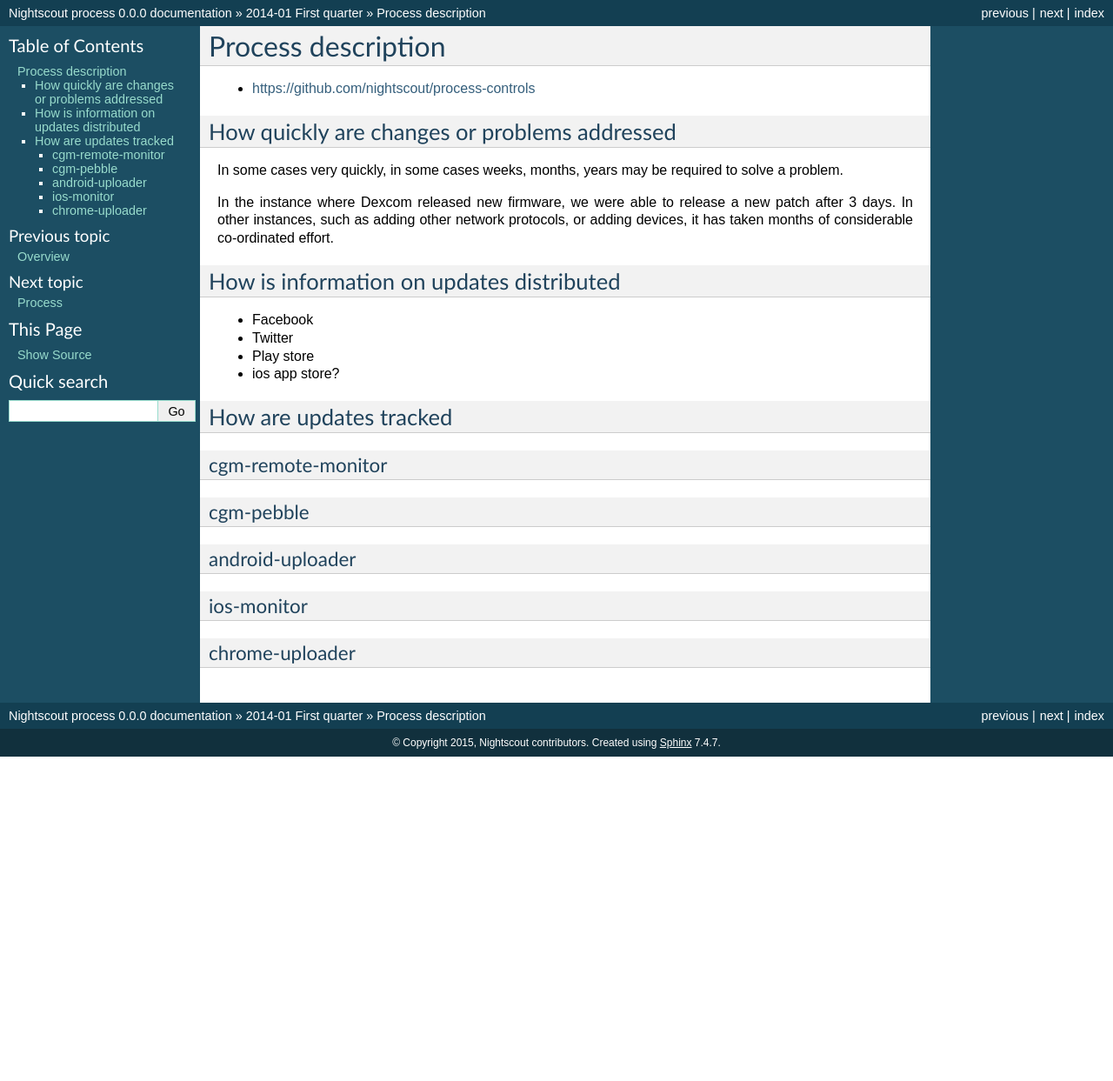
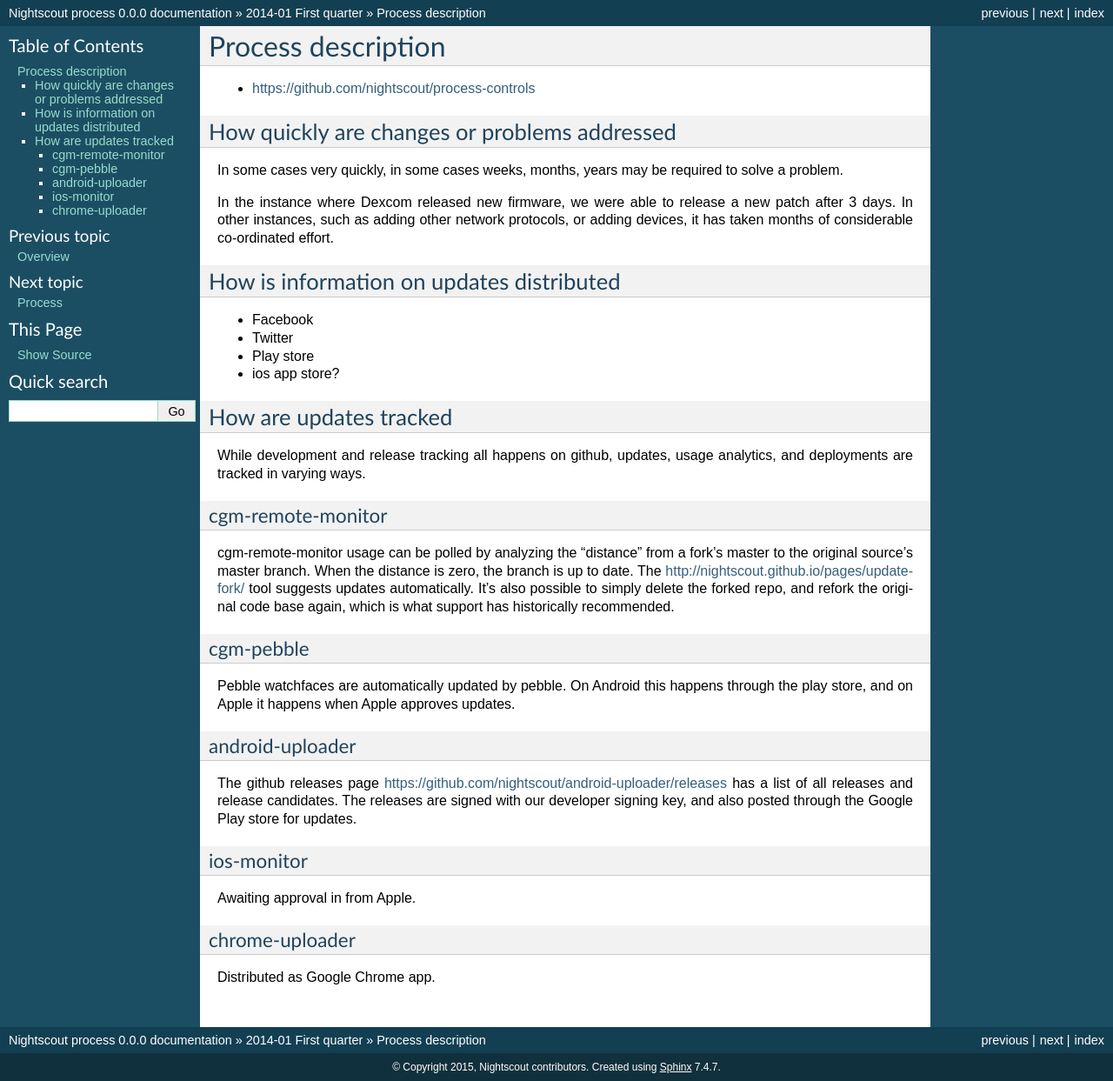
Before and after one commit to nightscout/process-controls, a Sphinx documentation site: the page built from source/operations/2014-01/02-questions.rst, in a window 1280 px wide. Shown: the whole page at 87% size. Built offline with Sphinx 7.4.7, drawn with Linux system fonts in a browser that asks for light colours; formulas are drawn with MathJax 3; before the commit the page ends 900 px from its top, so only the background shows below that.

Commit message:
briefly describe how updates are tracked
Each app has it's own idiomatic way of doing things.

```diff
--- a/source/operations/2014-01/02-questions.rst
+++ b/source/operations/2014-01/02-questions.rst
@@ -28,17 +28,37 @@ How is information on updates distributed
 How are updates tracked
 -----------------------
 
+While development and release tracking all happens on github, updates,
+usage analytics, and deployments are tracked in varying ways.
+
 cgm-remote-monitor
 ++++++++++++++++++
+cgm-remote-monitor usage can be polled by analyzing the "distance"
+from a fork's master to the original source's master branch.  When the
+distance is zero, the branch is up to date.  The
+http://nightscout.github.io/pages/update-fork/ tool suggests updates
+automatically.  It's also possible to simply delete the forked repo,
+and refork the original code base again, which is what support has
+historically recommended.
 
 cgm-pebble
 ++++++++++
+Pebble watchfaces are automatically updated by pebble.  On Android
+this happens through the play store, and on Apple it happens when
+Apple approves updates.
 
 android-uploader
 ++++++++++++++++
+The github releases page
+https://github.com/nightscout/android-uploader/releases has a list of
+all releases and release candidates.  The releases are signed with our
+developer signing key, and also posted through the Google Play store
+for updates.
 
 ios-monitor
 +++++++++++
+Awaiting approval in from Apple.
 
 chrome-uploader
 +++++++++++++++
+Distributed as Google Chrome app.
```
